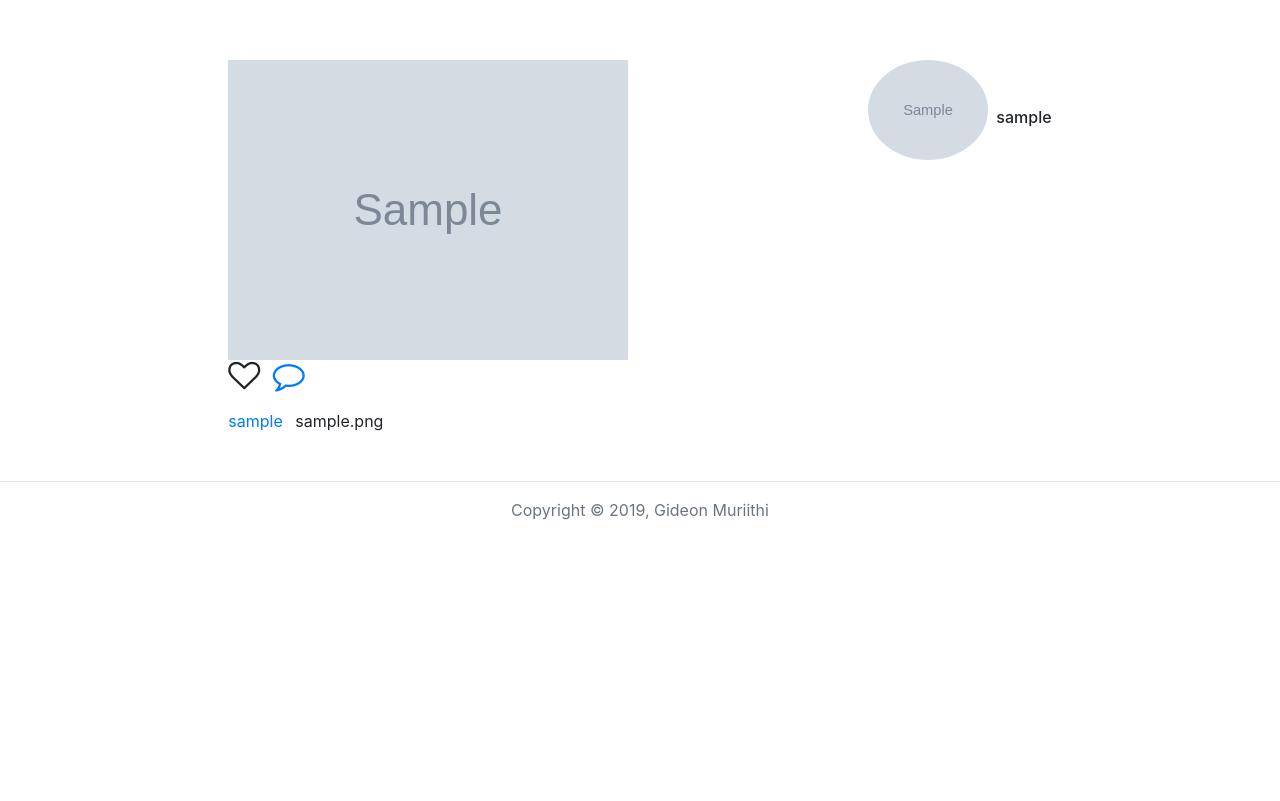
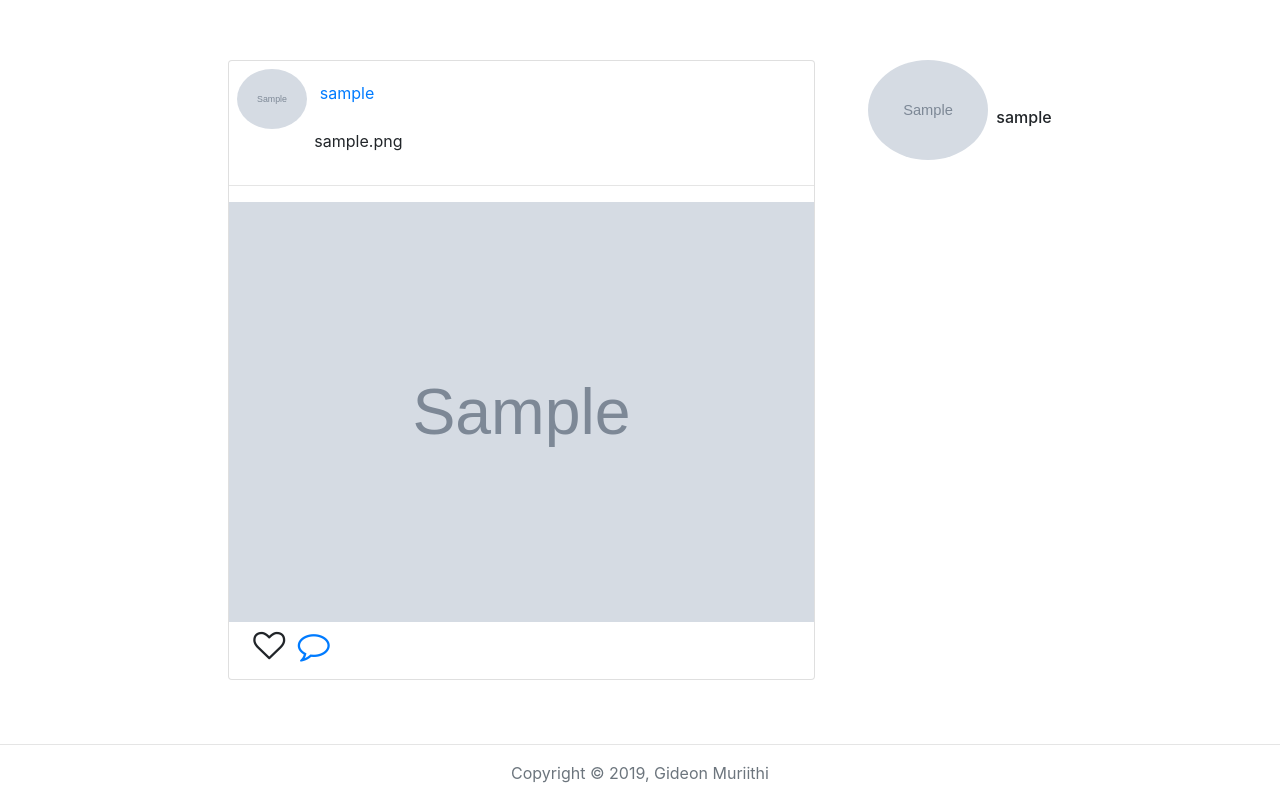
Before and after one commit to Gideon-Muriithi/instagram_clone, a Django app: template clones/templates/images.html in a window 1280 px wide. Shown: the part 60-861 px from the top of the page. Before the commit the page ends 580 px from the top, so only its background shows below. Run offline with Django 3.2, Linux system fonts and the light colour scheme; a user stored in the database is signed in; tables that the repository leaves empty hold one stand-in row (values such as "Sample post"); the template is opened without the code that fills it: values that come from a table or form of the project are taken from there, most other values are stand-ins (such as "Sample title", 1, 10 or a date in 2020); grey boxes marked "Sample" are stand-in pictures; some libraries are stand-ins or nearby versions.

Commit message:
Modify template.

```diff
--- a/clones/templates/images.html
+++ b/clones/templates/images.html
@@ -1,5 +1,4 @@
 {% extends 'base.html' %}
-
 {% block content %}
 <div style="margin-top: 120px">
     <div class="container-fluid">
@@ -9,32 +8,43 @@
 
                 {% for image in all_images %}
                 <div class="home-images">
-                    <div >
-                        <a class="" href=""><img src="{{ image.image.url }}" alt="Image" class="" data-toggle="modal"
-                                data-target="#{{image.id}}"></a>
+                    <div class="mb-5">
+                        <div class="card" id="card_margin">
+                            <ul class="list-inline home-list mb-0">
+                                <li class="list-inline-item">
+                                    <img style="width: 70px; height: 60px;" class="ml-2 mt-2 rounded-circle account-img"
+                                        src="{{ user.profile.profile_photo.url }}" alt="Profile Picture"></li>
+                                <li class="list-inline-item">
+                                    <a
+                                        href="{% url 'profile' username=image.profile.username %}">{{ image.profile.username }}</a>
+                                </li>
+                                <br>
+                                <li class="list-inline-item" style="margin-left: 85px;">
+                                    {% autoescape on %}
+                                    <p>{{ image.image_caption }} </p>
+                                    {% endautoescape %}
+                                </li>
+                            </ul>
+                            <hr>
+                            <a class="mb-2" href=""><img style="width: 585px; height: 420px;"
+                                    src="{{ image.image.url }}" alt="Image" class="" data-toggle="modal"
+                                    data-target="#{{image.id}}"></a>
 
+
+                            <ul class="ml-4 list-inline home-text">
+                                <li class="list-inline-item">
+                                    <i class="fa fa-heart-o fa-2x" aria-hidden="true"></i>
+                                </li>
+                                <li class="list-inline-item">
+                                    <a href="{% url 'single_image' image_id=image.id %}"><i
+                                            class="fa fa-comment-o fa-2x" aria-hidden="true"></i></a>
+                                </li>
+                            </ul>
+                        </div>
                     </div>
 
 
-                    <ul class="list-inline home-text">
-                        <li class="list-inline-item">
-                            <i class="fa fa-heart-o fa-2x" aria-hidden="true"></i>
-                        </li>
-                        <li class="list-inline-item">
-                            <a href="{% url 'single_image' image_id=image.id %}"><i class="fa fa-comment-o fa-2x"
-                                    aria-hidden="true"></i></a>
-                        </li>
-                    </ul>
-                    <ul class="list-inline home-list">
-                        <li class="list-inline-item">
-                            <a href="{% url 'profile' username=image.profile.username %}">{{image.profile.username}}</a>
-                        </li>
-                        <li class="list-inline-item">
-                            {% autoescape on %}
-                            <p>{{image.image_caption|safe}} </p>
-                            {% endautoescape %}
-                        </li>
-                    </ul>
+
 
                 </div>
                 {% empty %}
@@ -44,8 +54,9 @@
 
             <div class="col-md-4">
                 <div class="media" style="position: fixed; ">
-                    <img style="width: 120px; height: 100px;" class="rounded-circle account-img" src="{{ user.profile.profile_photo.url }}" alt="Profile Picture">
-                    <h6  class="mt-5 ml-2 account-heading">{{ user.username }}</h6>
+                    <img style="width: 120px; height: 100px;" class="rounded-circle account-img"
+                        src="{{ user.profile.profile_photo.url }}" alt="Profile Picture">
+                    <h6 class="mt-5 ml-2 account-heading">{{ user.username }}</h6>
                 </div>
             </div>
         </div>
```
